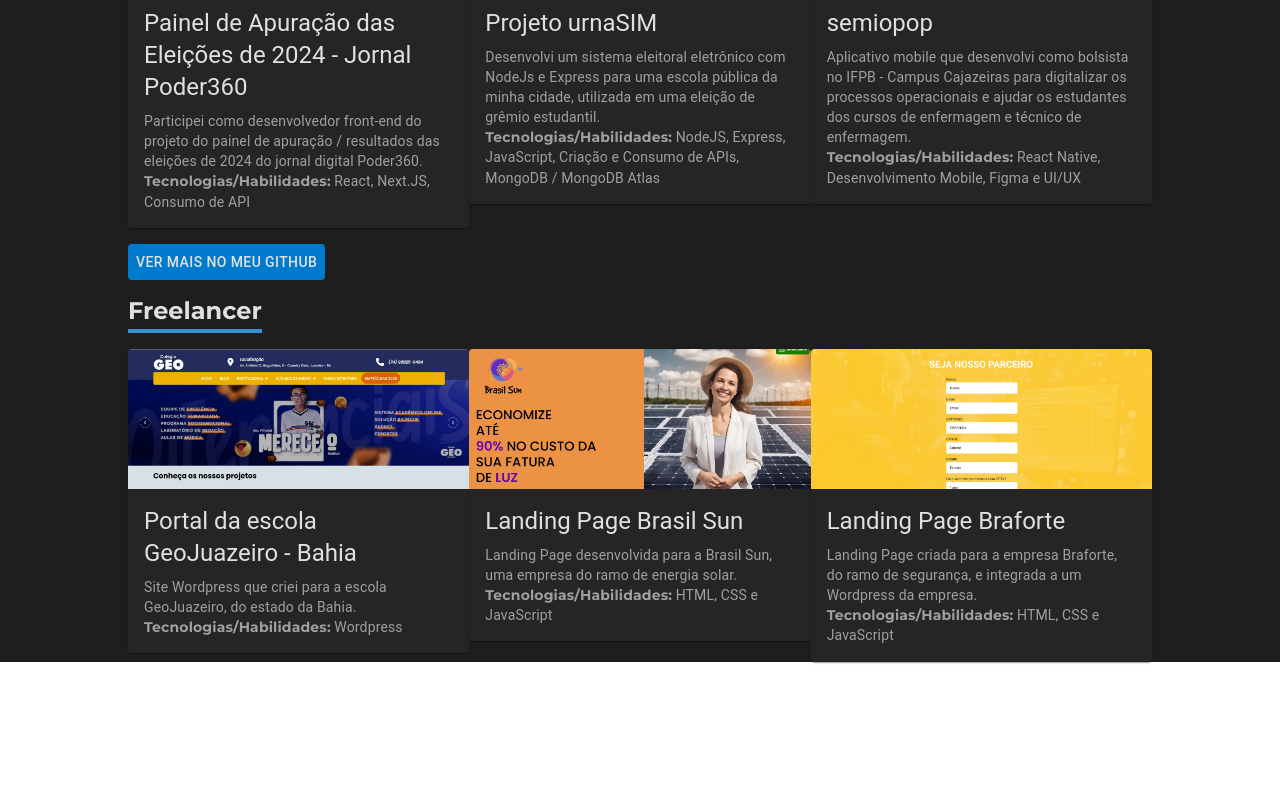
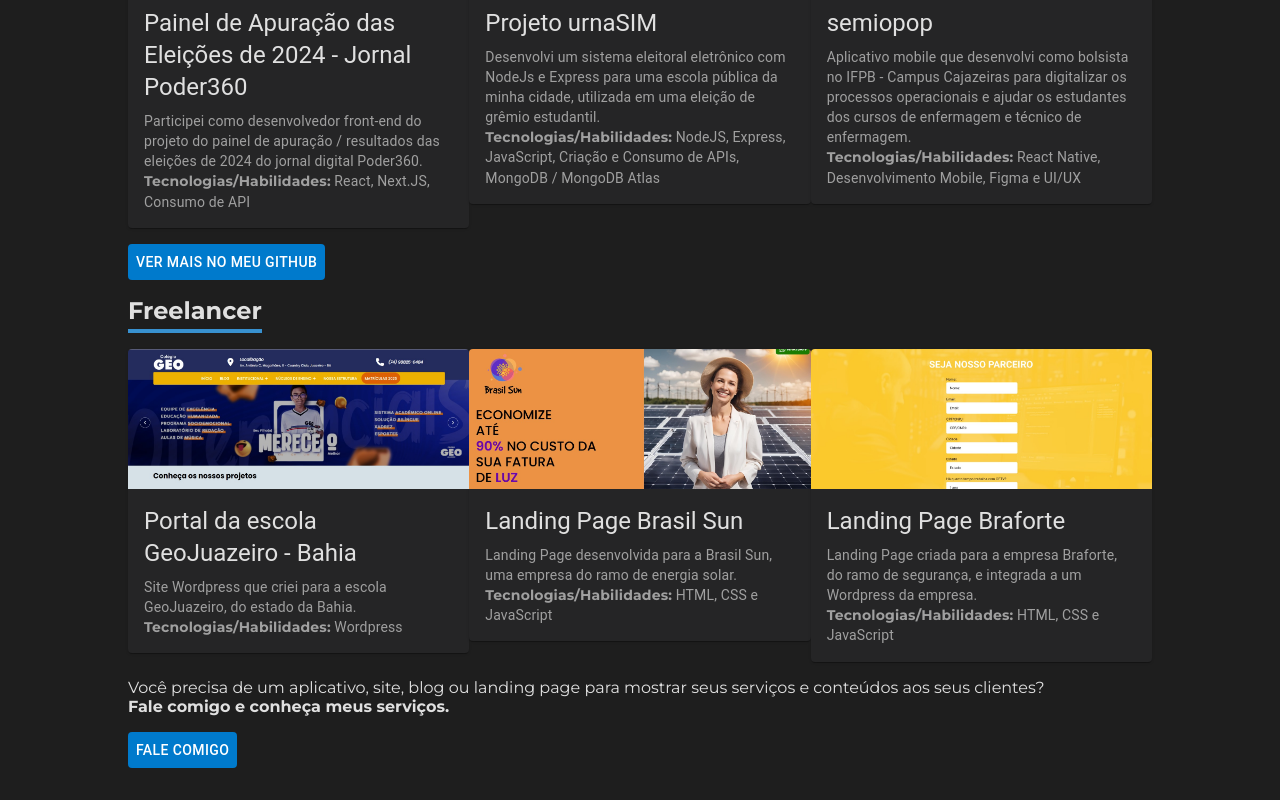
Before and after one commit to moacirdavidag/moacirdavidag-portfolio, a React (Vite) app: page /projects in a window 1280 px wide. Shown: the part 370-1170 px from the top of the page. Before the commit the page ends 1032 px from the top, so only its background shows below. Built offline with nearby package versions, Linux system fonts and the light colour scheme.

Commit message:
feat: CTA para meus serviços

```diff
--- a/src/pages/Projects/Projects.tsx
+++ b/src/pages/Projects/Projects.tsx
@@ -99,7 +99,9 @@
                     Express para uma escola pública da minha cidade, utilizada
                     em uma eleição de grêmio estudantil.
                     <br />
-                    <strong>Tecnologias/Habilidades:</strong> NodeJS, Express, JavaScript, Criação e Consumo de APIs, MongoDB / MongoDB Atlas
+                    <strong>Tecnologias/Habilidades:</strong> NodeJS, Express,
+                    JavaScript, Criação e Consumo de APIs, MongoDB / MongoDB
+                    Atlas
                   </Typography>
                 </CardContent>
               </CardActionArea>
@@ -128,9 +130,13 @@
                     variant="body2"
                     sx={{ color: theme.colors.textSecondary }}
                   >
-                    Aplicativo mobile que desenvolvi como bolsista no IFPB - Campus Cajazeiras para digitalizar os processos operacionais e ajudar os estudantes dos cursos de enfermagem e técnico de enfermagem.
+                    Aplicativo mobile que desenvolvi como bolsista no IFPB -
+                    Campus Cajazeiras para digitalizar os processos operacionais
+                    e ajudar os estudantes dos cursos de enfermagem e técnico de
+                    enfermagem.
                     <br />
-                    <strong>Tecnologias/Habilidades:</strong> React Native, Desenvolvimento Mobile, Figma e UI/UX
+                    <strong>Tecnologias/Habilidades:</strong> React Native,
+                    Desenvolvimento Mobile, Figma e UI/UX
                   </Typography>
                 </CardContent>
               </CardActionArea>
@@ -150,7 +156,7 @@
             <Button
               sx={{
                 backgroundColor: theme.colors.primary,
-                color: theme.colors.textPrimary,
+                color: "#FFF",
                 "&:hover": {
                   backgroundColor: theme.colors.secondaryBackground,
                 },
@@ -193,7 +199,8 @@
                     variant="body2"
                     sx={{ color: theme.colors.textSecondary }}
                   >
-                    Site Wordpress que criei para a escola GeoJuazeiro, do estado da Bahia.
+                    Site Wordpress que criei para a escola GeoJuazeiro, do
+                    estado da Bahia.
                     <br />
                     <strong>Tecnologias/Habilidades:</strong> Wordpress
                   </Typography>
@@ -224,9 +231,11 @@
                     variant="body2"
                     sx={{ color: theme.colors.textSecondary }}
                   >
-                    Landing Page desenvolvida para a Brasil Sun, uma empresa do ramo de energia solar.
+                    Landing Page desenvolvida para a Brasil Sun, uma empresa do
+                    ramo de energia solar.
                     <br />
-                    <strong>Tecnologias/Habilidades:</strong> HTML, CSS e JavaScript
+                    <strong>Tecnologias/Habilidades:</strong> HTML, CSS e
+                    JavaScript
                   </Typography>
                 </CardContent>
               </CardActionArea>
@@ -255,14 +264,37 @@
                     variant="body2"
                     sx={{ color: theme.colors.textSecondary }}
                   >
-                    Landing Page criada para a empresa Braforte, do ramo de segurança, e integrada a um Wordpress da empresa.
+                    Landing Page criada para a empresa Braforte, do ramo de
+                    segurança, e integrada a um Wordpress da empresa.
                     <br />
-                    <strong>Tecnologias/Habilidades:</strong> HTML, CSS e JavaScript
+                    <strong>Tecnologias/Habilidades:</strong> HTML, CSS e
+                    JavaScript
                   </Typography>
                 </CardContent>
               </CardActionArea>
             </Card>
           </Grid>
+          <Stack width={"100%"} my={2}>
+            Você precisa de um aplicativo, site, blog ou landing page para
+            mostrar seus serviços e conteúdos aos seus clientes?{" "}
+            <strong>Fale comigo e conheça meus serviços.</strong>
+            <Link to={"https://wa.me/5583988515604"} target="_blank">
+              <Button
+                sx={{
+                  backgroundColor: theme.colors.primary,
+                  color: "#FFF",
+                  "&:hover": {
+                    backgroundColor: theme.colors.secondaryBackground,
+                  },
+                  width: "max-content",
+                  my: 2,
+                }}
+                onClick={() => {}}
+              >
+                Fale comigo
+              </Button>
+            </Link>
+          </Stack>
         </Grid>
       </Container>
     </ProjectsWrapper>
```
